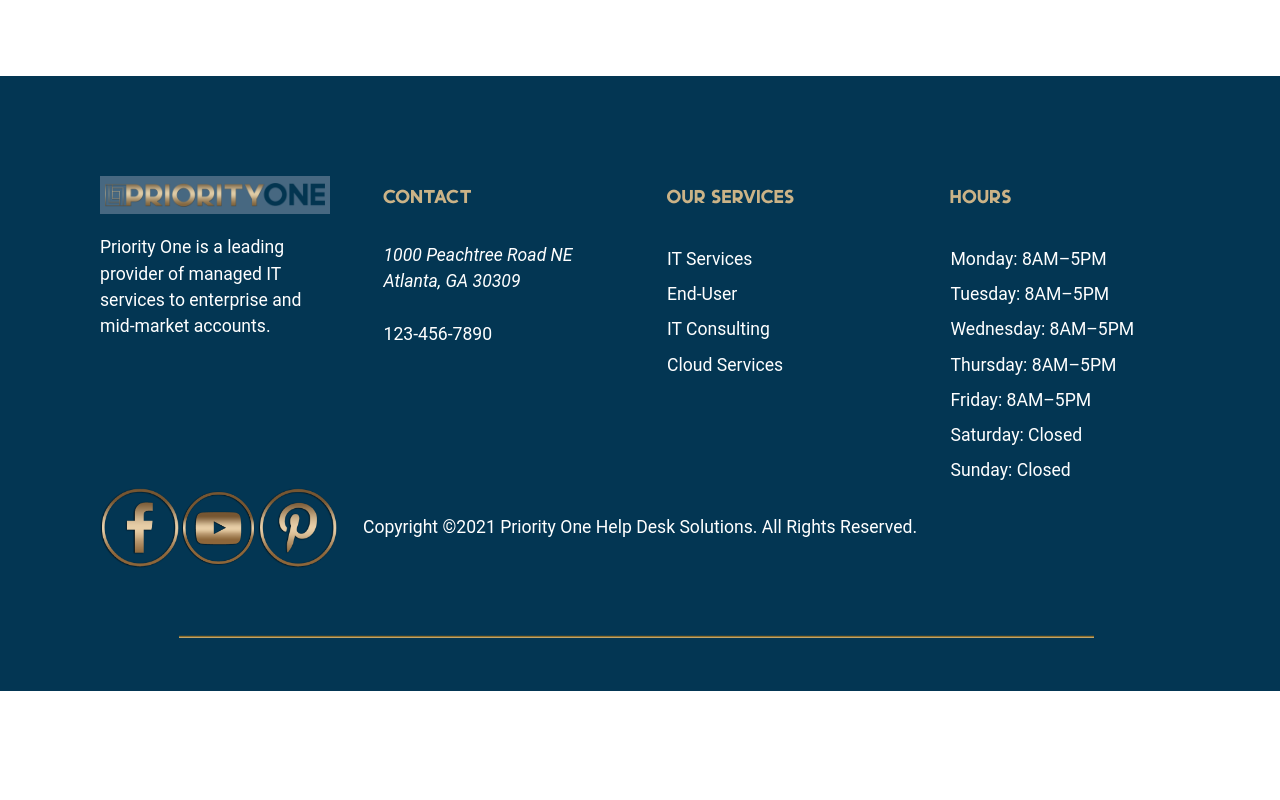
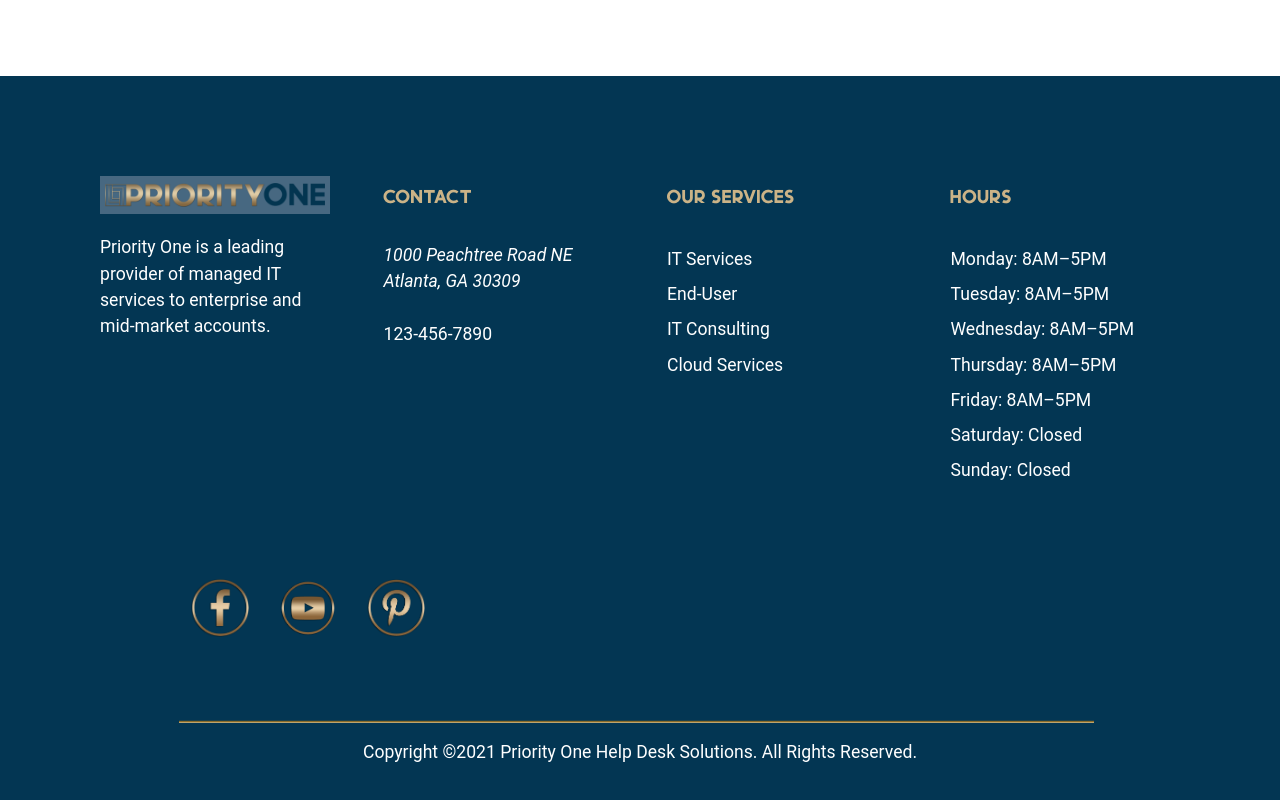
Before and after one commit to cwilso88/priorityOne, a React (Create React App) app: page / in a window 1280 px wide. Shown: the part 4760-5560 px from the top of the page. Before the commit the page ends 5460 px from the top, so only its background shows below. Built offline with nearby package versions, Linux system fonts and the light colour scheme.

Commit message:
finished up the footer comp

```diff
--- a/src/sass/_Footer.scss
+++ b/src/sass/_Footer.scss
@@ -39,14 +39,17 @@
             display: block;
             margin-left: auto;
             margin-right: auto;
-            margin-bottom: -20%;
+            margin-bottom: -7%;
         }
     }
     .social_media_icons {
         display: inline-block;
+        margin-left: 7%;
+        margin-top: 7%;
         img {
             max-width: 10%;
             height: auto;
+            padding: 15px;
         }
     }
 
```
